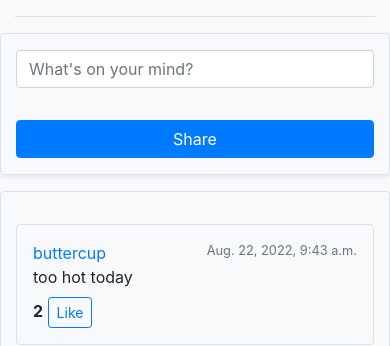
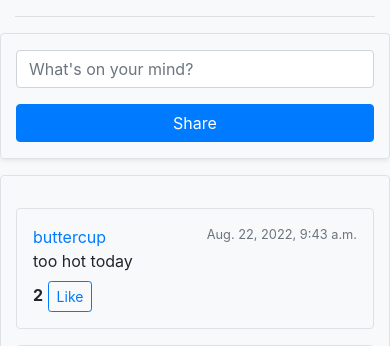
Before and after one commit to keyxcode/network, a Django app: page / in a window 390 px wide. Shown: the part 56-402 px from the top of the page. Run offline with Django 3.2, Linux system fonts and the light colour scheme; data comes from the database, SQL or seed files in the repository; some libraries are stand-ins or nearby versions.

Commit message:
responsive create post box

```diff
--- a/network/templates/network/index.html
+++ b/network/templates/network/index.html
@@ -5,12 +5,12 @@
     <!-- New Post Form -->
     <form action="{% url 'create_post' %}" class="border shadow-sm rounded row my-3" method="post">
         {% csrf_token %}
-            <div class="col-md-10">
-                <textarea class="form-control my-3" name="content" placeholder="What's on your mind?" required rows="1"></textarea>
-            </div>
-            <div class="col-md-2">
-                <input class="btn btn-primary my-3 w-100" type="submit" value="Share">
-            </div>
+        <div class="col-md-10">
+            <textarea class="form-control my-3" name="content" placeholder="What's on your mind?" required rows="1"></textarea>
+        </div>
+        <div class="col-md-2">
+            <input class="btn btn-primary mt-md-3 mb-3 w-100" type="submit" value="Share">
+        </div>
     </form>
 
     <!-- Posts -->
```
